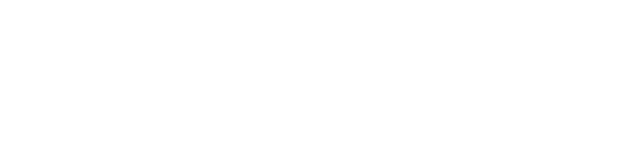
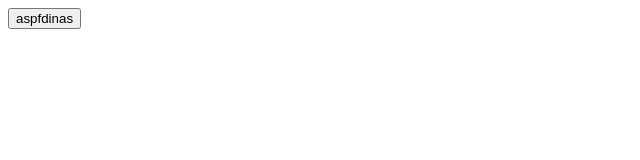
Before and after one commit to justyzas/full-stack-course, a plain HTML site: page index.html in a window 1280 px wide. Shown: the whole page, without its empty margins (0-640 px from the left). Drawn offline with Linux system fonts and the light colour scheme.

Commit message:
pabandymas

```diff
--- a/index.html
+++ b/index.html
@@ -8,5 +8,7 @@
 		/>
 		<title>Document</title>
 	</head>
-	<body></body>
+	<body>
+		<button>aspfdinas</button>
+	</body>
 </html>
```
